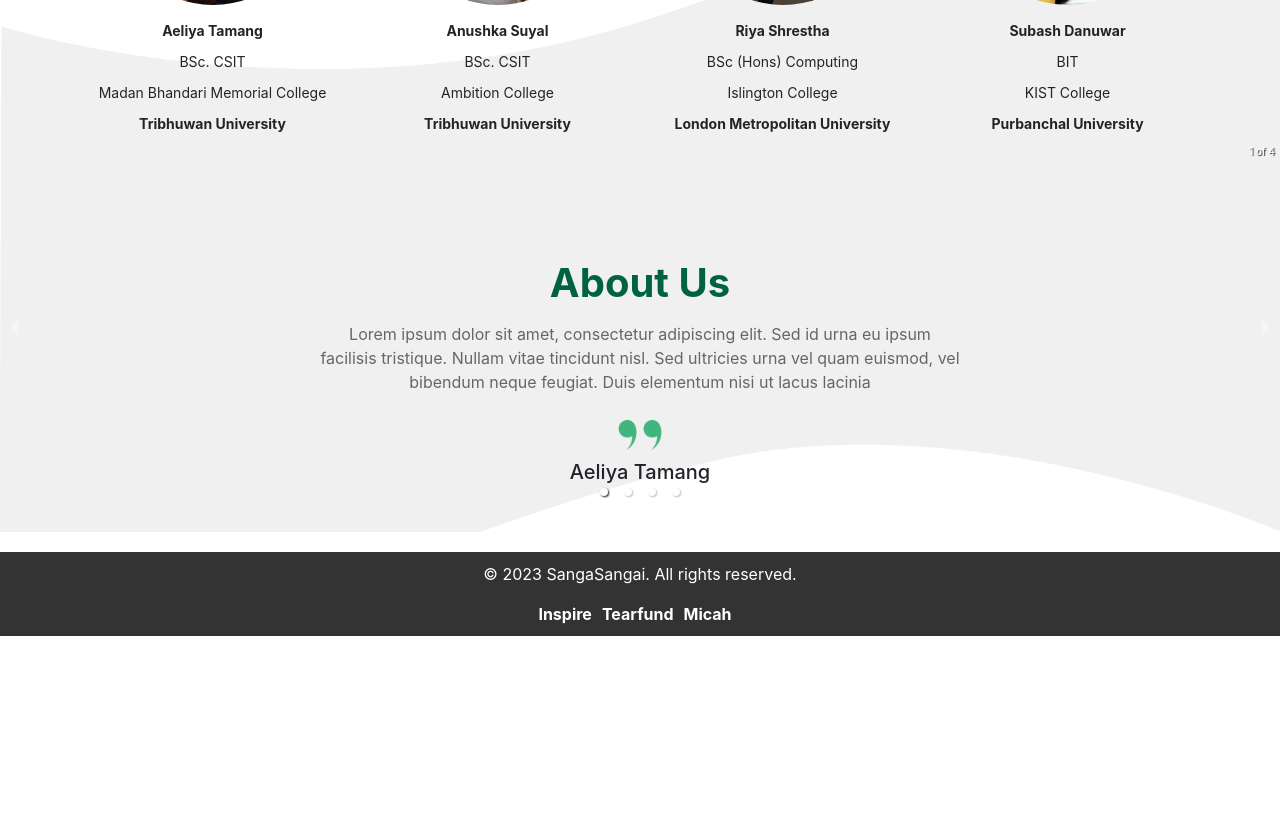
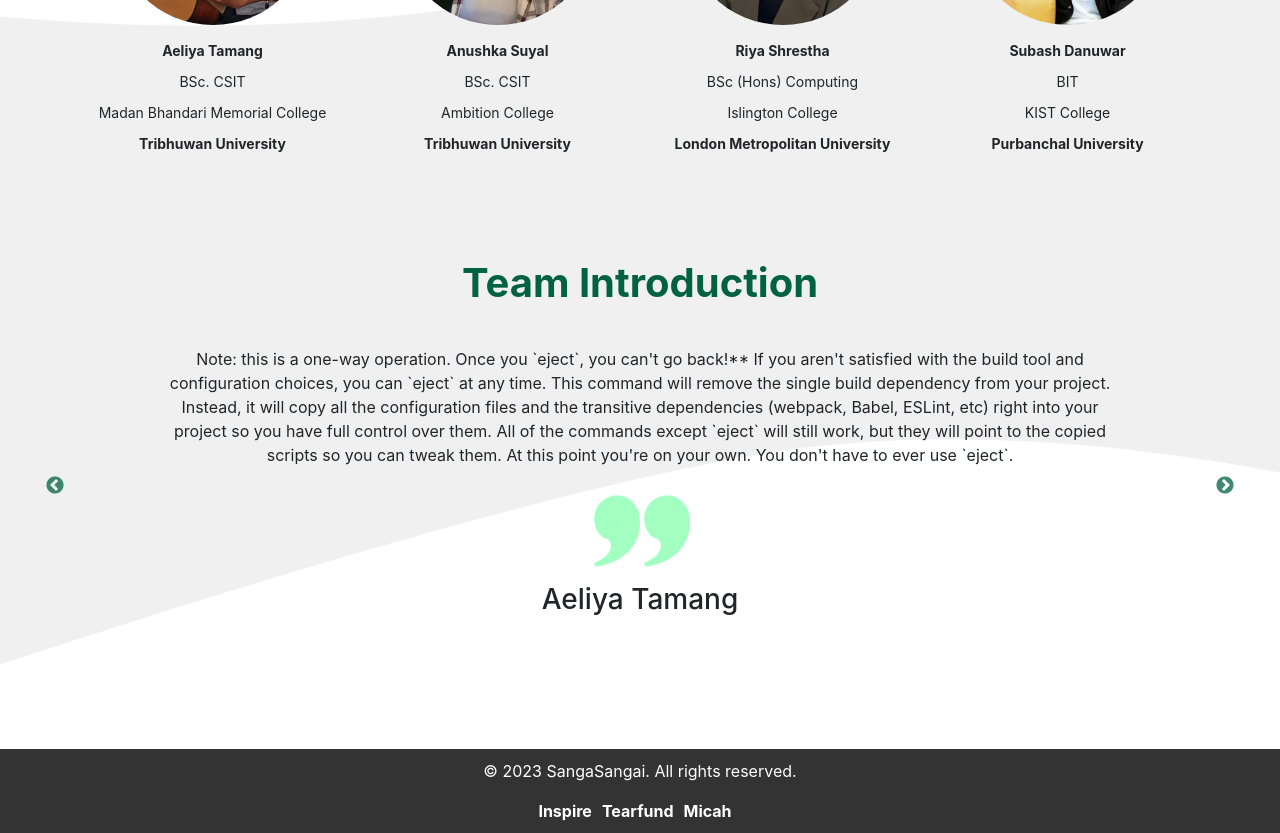
Before and after one commit to riyaasthaa/sangasangai, a React (Create React App) app: page / in a window 1280 px wide. Shown: the part 3000-3833 px from the top of the page. Before the commit the page ends 3636 px from the top, so only its background shows below. Built offline with nearby package versions, Linux system fonts and the light colour scheme.

Commit message:
Team Introducation slider implemented with react-slick

```diff
--- /dev/null
+++ b/src/components/AboutSlider.js
@@ -0,0 +1,90 @@
+import "../css/AboutSlider.css";
+import Quote from "../img/quote.png";
+
+import "slick-carousel/slick/slick.css";
+import "slick-carousel/slick/slick-theme.css";
+import Slider from "react-slick";
+
+const AboutSlider = () => {
+  const settings = {
+    dots: false,
+    infinite: true,
+    speed: 1000,
+    slidesToShow: 1,
+    slidesToScroll: 1,
+  };
+  return (
+    <div className="container">
+      <div className="row about-slider">
+        <h2 className="heading">Team Introduction</h2>
+        <Slider {...settings}>
+          <div className="about-slider-item">
+            <p>
+              Note: this is a one-way operation. Once you `eject`, you can't go
+              back!** If you aren't satisfied with the build tool and
+              configuration choices, you can `eject` at any time. This command
+              will remove the single build dependency from your project.
+              Instead, it will copy all the configuration files and the
+              transitive dependencies (webpack, Babel, ESLint, etc) right into
+              your project so you have full control over them. All of the
+              commands except `eject` will still work, but they will point to
+              the copied scripts so you can tweak them. At this point you're on
+              your own. You don't have to ever use `eject`.
+            </p>
+            <img src={Quote} alt="Quote" />
+            <h3>Aeliya Tamang</h3>
+          </div>
+          <div className="about-slider-item">
+            <p>
+              Note: this is a one-way operation. Once you `eject`, you can't go
+              back!** If you aren't satisfied with the build tool and
+              configuration choices, you can `eject` at any time. This command
+              will remove the single build dependency from your project.
+              Instead, it will copy all the configuration files and the
+              transitive dependencies (webpack, Babel, ESLint, etc) right into
+              your project so you have full control over them. All of the
+              commands except `eject` will still work, but they will point to
+              the copied scripts so you can tweak them. At this point you're on
+              your own. You don't have to ever use `eject`.
+            </p>
+            <img src={Quote} alt="Quote" />
+            <h3>Aeliya Tamang</h3>
+          </div>
+          <div className="about-slider-item">
+            <p>
+              Note: this is a one-way operation. Once you `eject`, you can't go
+              back!** If you aren't satisfied with the build tool and
+              configuration choices, you can `eject` at any time. This command
+              will remove the single build dependency from your project.
+              Instead, it will copy all the configuration files and the
+              transitive dependencies (webpack, Babel, ESLint, etc) right into
+              your project so you have full control over them. All of the
+              commands except `eject` will still work, but they will point to
+              the copied scripts so you can tweak them. At this point you're on
+              your own. You don't have to ever use `eject`.
+            </p>
+            <img src={Quote} alt="Quote" />
+            <h3>Aeliya Tamang</h3>
+          </div>
+          <div className="about-slider-item">
+            <p>
+              Note: this is a one-way operation. Once you `eject`, you can't go
+              back!** If you aren't satisfied with the build tool and
+              configuration choices, you can `eject` at any time. This command
+              will remove the single build dependency from your project.
+              Instead, it will copy all the configuration files and the
+              transitive dependencies (webpack, Babel, ESLint, etc) right into
+              your project so you have full control over them. All of the
+              commands except `eject` will still work, but they will point to
+              the copied scripts so you can tweak them. At this point you're on
+              your own. You don't have to ever use `eject`.
+            </p>
+            <img src={Quote} alt="Quote" />
+            <h3>Aeliya Tamang</h3>
+          </div>
+        </Slider>
+      </div>
+    </div>
+  );
+};
+export default AboutSlider;
--- a/src/components/background/Background.js
+++ b/src/components/background/Background.js
@@ -1,5 +1,5 @@
 import React from "react";
-import "../background.css";
+import "../../css/Background.css";
 import shape from "../../img/shape-grid.png";
 
 const Background = () => {
--- /dev/null
+++ b/src/css/AboutSlider.css
@@ -0,0 +1,24 @@
+.about-slider {
+  display: flex;
+  justify-content: center;
+  padding-top: 100px;
+  padding-bottom: 100px;
+}
+.about-slider-item {
+  max-width: 1024px;
+  padding: 25px;
+  display: flex;
+  flex-direction: column;
+  align-items: center;
+}
+.about-slider-item img {
+  width: 100px;
+  margin: auto;
+}
+.about-slider-item img .about-slider-item h3 {
+  font-size: 1.5rem !important;
+}
+.slick-prev:before,
+.slick-next:before {
+  color: var(--primary-color) !important;
+}
--- a/src/css/CPActivities.css
+++ b/src/css/CPActivities.css
@@ -1,6 +1,7 @@
 .cp-activities {
   background: linear-gradient(#ffffff 50%, #0db97f 50%);
   padding: 30px 0;
+  margin-bottom: 120px;
 }
 .cp-activities .cpa-item {
   position: relative;
--- a/src/css/Home.css
+++ b/src/css/Home.css
@@ -28,6 +28,7 @@
   background-position: top;
   background-size: cover;
   background-repeat: no-repeat;
+  padding-top: 100px;
 }
 
 .team-members {
--- a/src/css/ProjectDesc.css
+++ b/src/css/ProjectDesc.css
@@ -1,7 +1,7 @@
 .project-desc-wrap {
   display: flex;
   justify-content: center;
-  padding: 100px 0;
+  padding: 0;
 }
 .project-desc {
   text-align: left;
--- a/src/pages/Home.js
+++ b/src/pages/Home.js
@@ -21,6 +21,7 @@ import CPActivities from "../components/CPActivities";
 
 import Background from "../components/background/Background";
 import CommunityPartner from "../components/communityPartner/CommunityPartner";
+import AboutSlider from "../components/AboutSlider";
 
 const Home = () => {
   return (
@@ -131,11 +132,13 @@ const Home = () => {
             </div>
           </div>
 
+          <AboutSlider />
+
           {/* About Us Section */}
           <div className="about-us-carousel">
             <Carousel showArrows={true} infiniteLoop={true}>
               {/* Carousel Item 1 */}
-              <div className="about-us">
+              {/* <div className="about-us">
                 <h2 className="heading">About Us</h2>
                 <div className="about-content">
                   <p>
@@ -151,10 +154,10 @@ const Home = () => {
                   />
                   <h5>Aeliya Tamang</h5>
                 </div>
-              </div>
+              </div> */}
 
               {/* Carousel Item 2 */}
-              <div className="about-us">
+              {/* <div className="about-us">
                 <h2>About Us</h2>
                 <div className="about-content">
                   <p>
@@ -170,10 +173,10 @@ const Home = () => {
                   />
                   <h5>Anushka Suyal</h5>
                 </div>
-              </div>
+              </div> */}
 
               {/* Carousel Item 3 */}
-              <div className="about-us">
+              {/* <div className="about-us">
                 <h2>About Us</h2>
                 <div className="about-content">
                   <p>
@@ -189,10 +192,10 @@ const Home = () => {
                   />
                   <h5>Riya Shrestha</h5>
                 </div>
-              </div>
+              </div> */}
 
               {/* Carousel Item 4 */}
-              <div className="about-us">
+              {/* <div className="about-us">
                 <h2>About Us</h2>
                 <div className="about-content">
                   <p>
@@ -208,7 +211,7 @@ const Home = () => {
                   />
                   <h5>Subash Danuwar</h5>
                 </div>
-              </div>
+              </div> */}
             </Carousel>
           </div>
         </div>
```
Also changed, not shown: src/css/Background.css (renamed from src/components/background.css), src/img/team-background.png, 1 other file (tests, documents, lock files or other folders).
